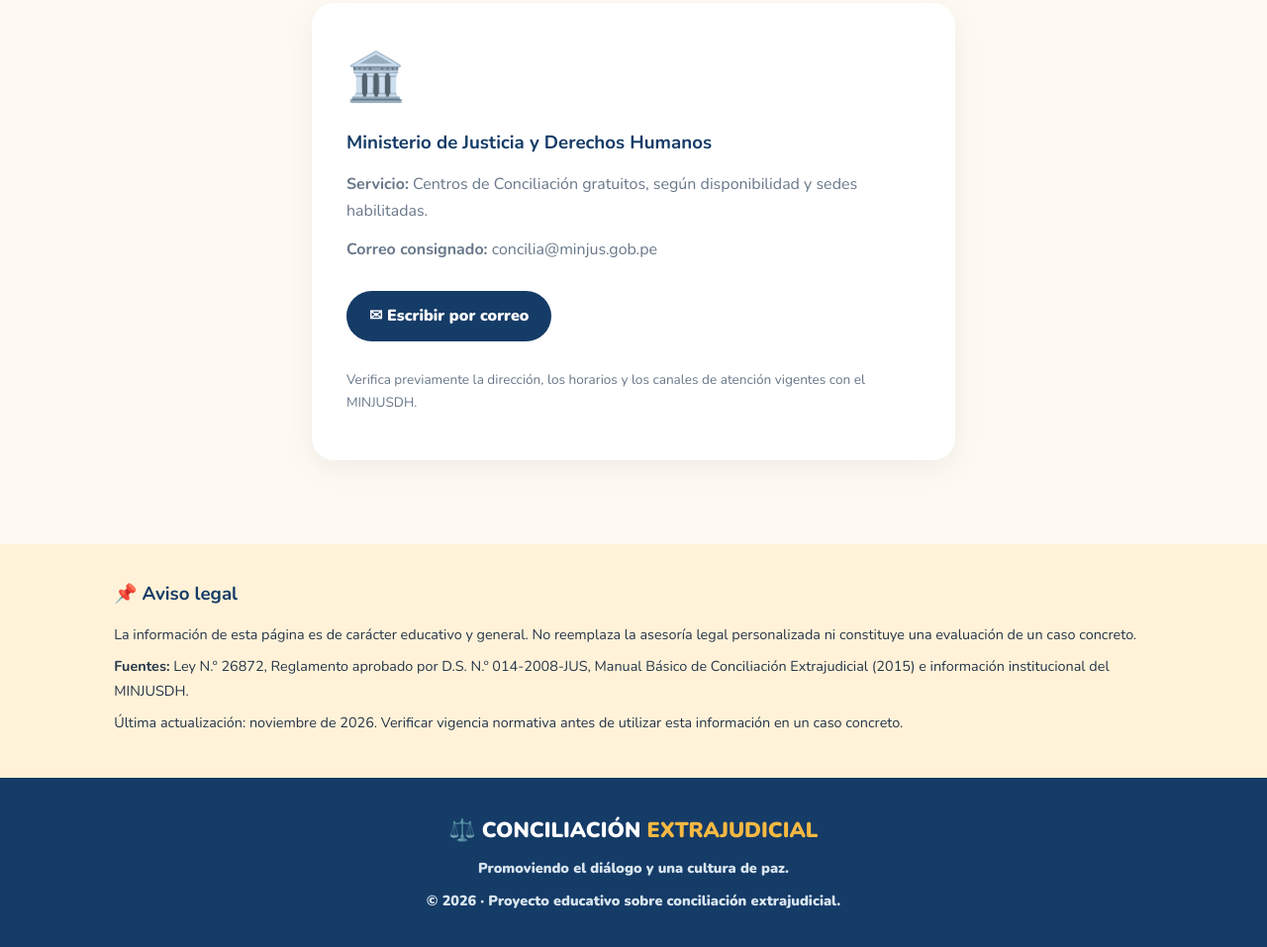
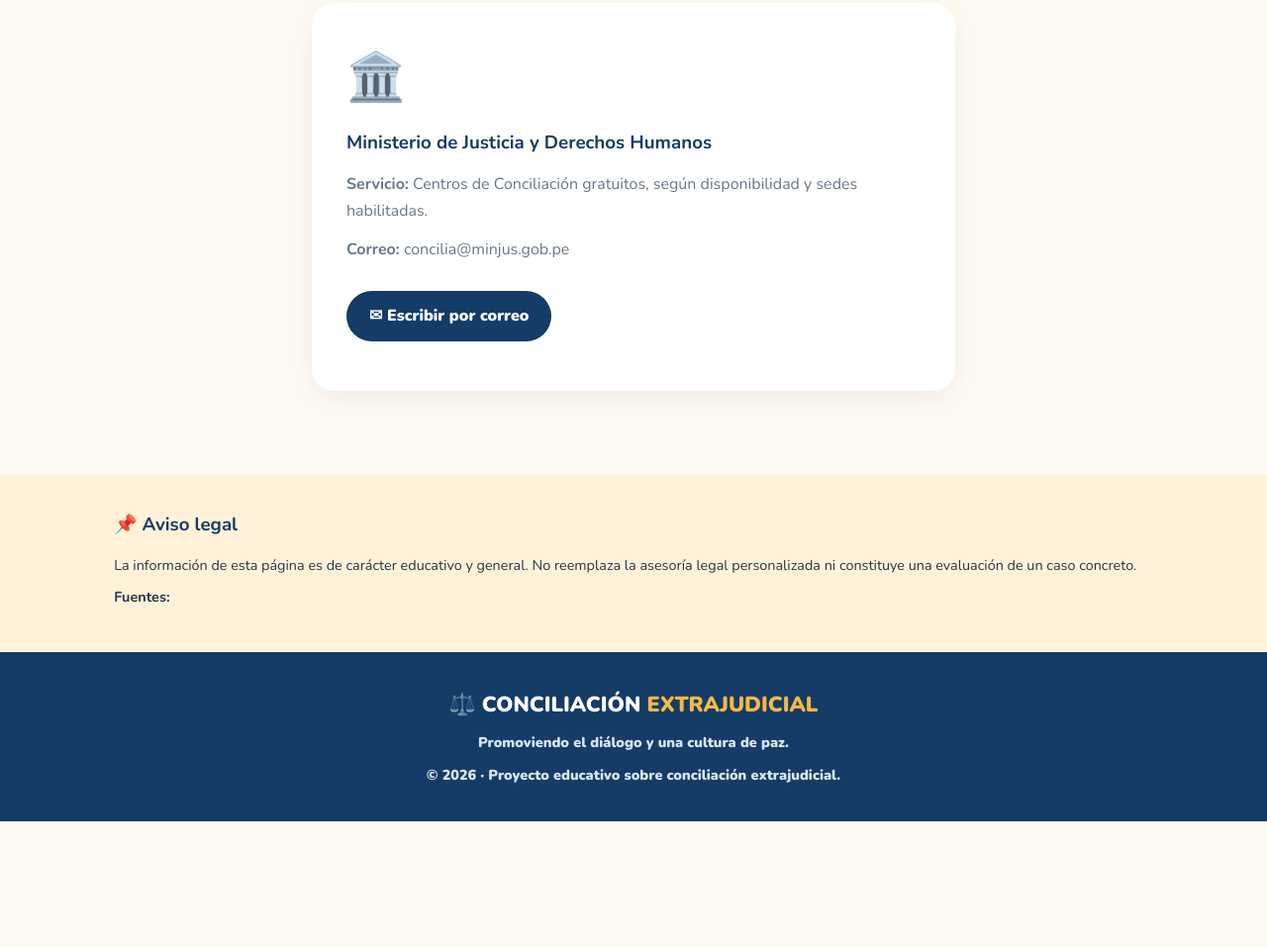
Before and after one commit to krysteelfabian-dotcom/conciliacion-extrajudicial, a plain HTML site: page index.html in a window 1280 px wide. Shown: the part 9180-10137 px from the top of the page at 99% size. After the commit the page ends 10010 px from the top, so only its background shows below. Drawn offline with nearby package versions, Linux system fonts and the light colour scheme.

Commit message:
index.html

```diff
--- a/index.html
+++ b/index.html
@@ -273,17 +273,15 @@
     <div class="contact-icon">🏛️</div>
     <h3>Ministerio de Justicia y Derechos Humanos</h3>
     <p><strong>Servicio:</strong> Centros de Conciliación gratuitos, según disponibilidad y sedes habilitadas.</p>
-    <p><strong>Correo consignado:</strong> concilia@minjus.gob.pe</p>
+    <p><strong>Correo:</strong> concilia@minjus.gob.pe</p>
     <a class="btn btn-primary" href="mailto:concilia@minjus.gob.pe">✉ Escribir por correo</a>
-    <p class="small-note">Verifica previamente la dirección, los horarios y los canales de atención vigentes con el MINJUSDH.</p>
   </div>
 </section>
 
 <section class="disclaimer">
   <h3>📌 Aviso legal</h3>
   <p>La información de esta página es de carácter educativo y general. No reemplaza la asesoría legal personalizada ni constituye una evaluación de un caso concreto.</p>
-  <p><strong>Fuentes:</strong> Ley N.º 26872, Reglamento aprobado por D.S. N.º 014-2008-JUS, Manual Básico de Conciliación Extrajudicial (2015) e información institucional del MINJUSDH.</p>
-  <p>Última actualización: noviembre de 2026. Verificar vigencia normativa antes de utilizar esta información en un caso concreto.</p>
+  <p><strong>Fuentes:</strong>
 </section>
 </main>
 
```
